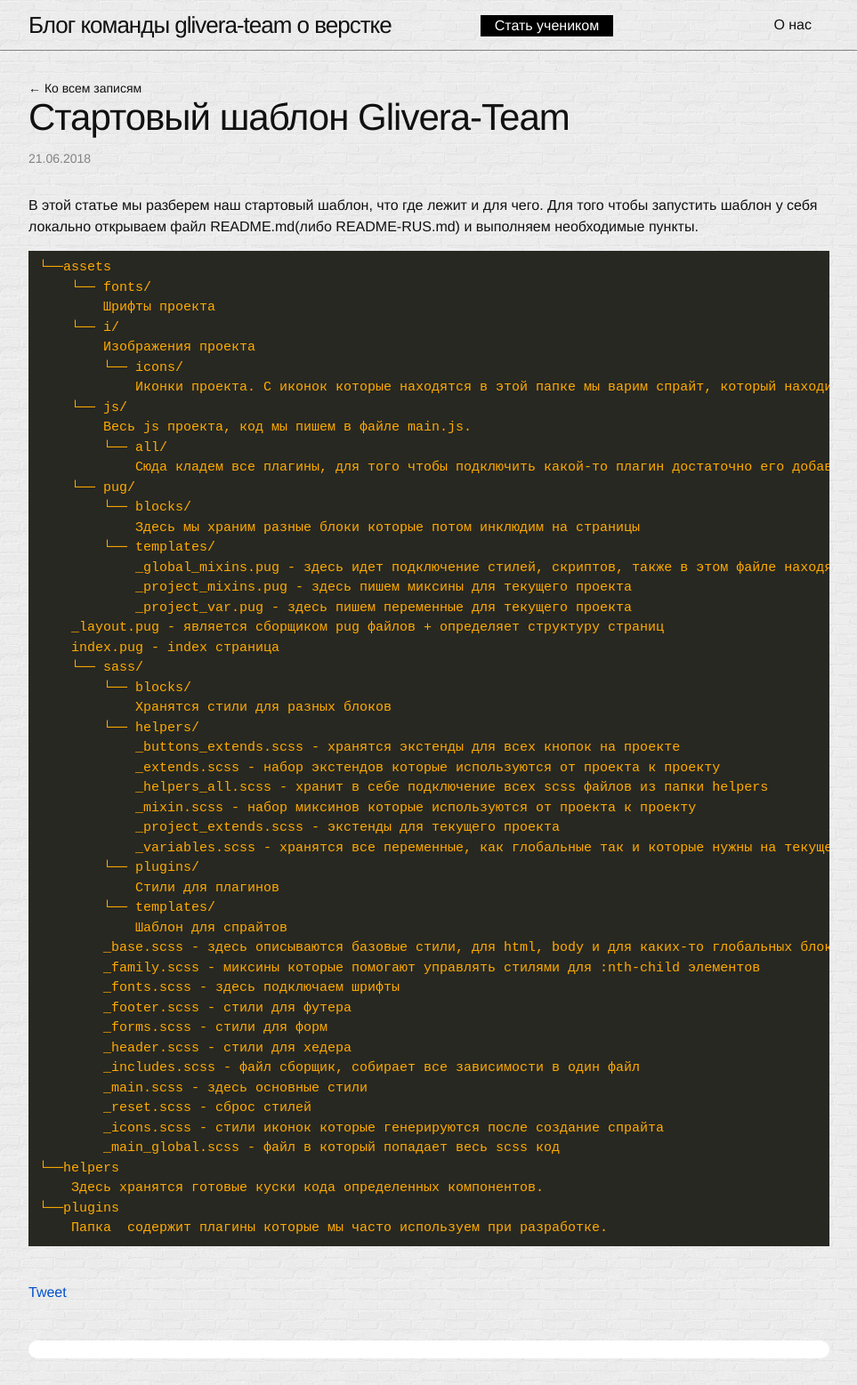
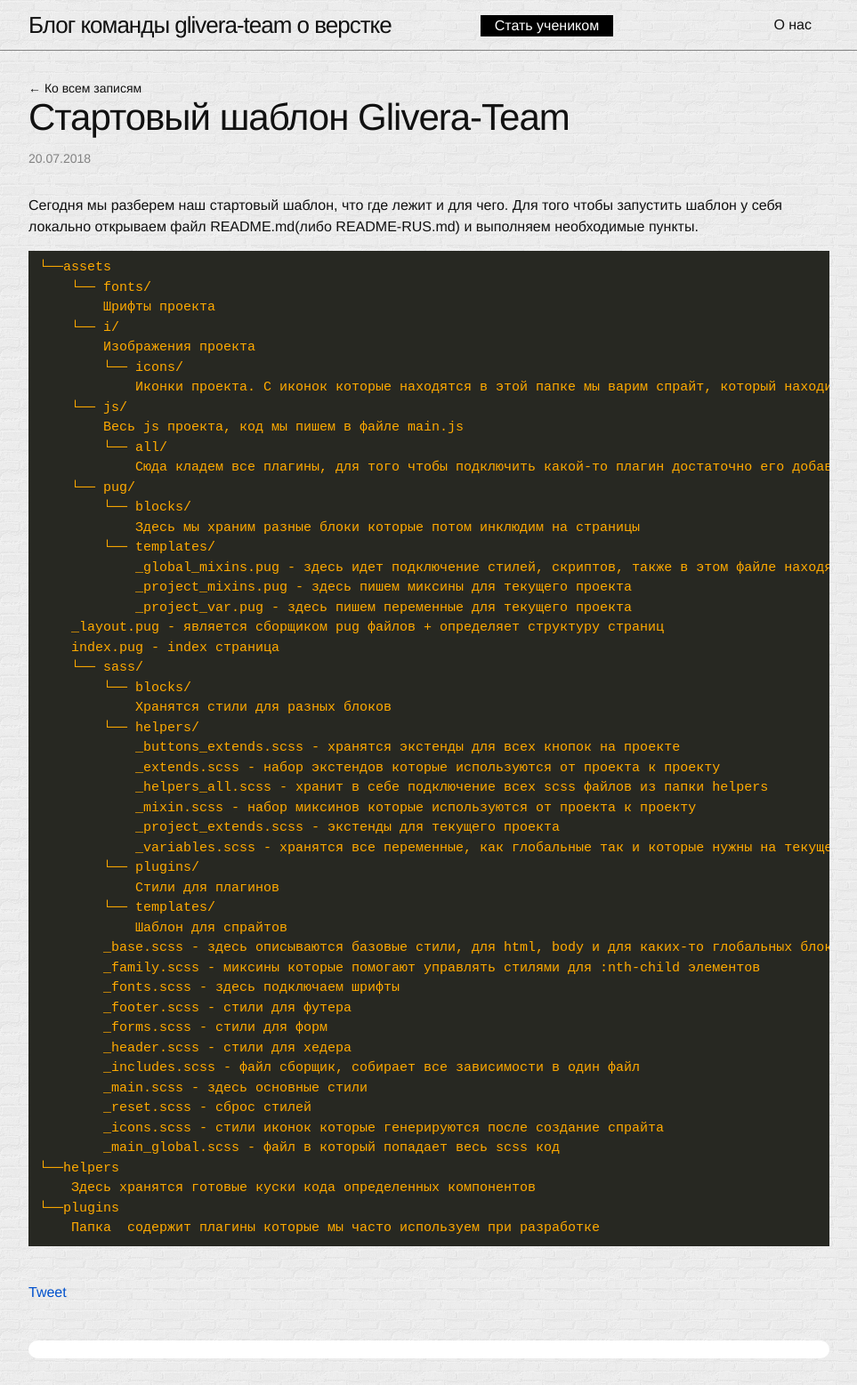
Before and after one commit to glivera-team/glivera-team.github.io, a Jekyll site: the page built from _posts/2018-06-21-start-template.markdown, in a window 1280 px wide. Shown: the whole page at 89% size, without its empty margins (158-1121 px from the left). Built offline with Jekyll 4.4.1, drawn with Linux system fonts in a browser that asks for light colours; comment, search, counter and statistics services are not loaded.

Commit message:
Another one fix

```diff
--- a/_posts/2018-06-21-start-template.markdown
+++ b/_posts/2018-06-21-start-template.markdown
@@ -1,13 +1,13 @@
 ---
 layout: post
 title:  "Стартовый шаблон Glivera-Team"
-date:   2018-06-21 12:00:00 +0300
+date:   2018-07-20 11:00:00 +0300
 categories: structure
 lang: ru
 autor:  glivera-team
 ---
 
-В этой статье мы разберем наш стартовый шаблон, что где лежит и для чего. Для того чтобы запустить шаблон у себя локально открываем файл README.md(либо README-RUS.md) и выполняем необходимые пункты.
+Сегодня мы разберем наш стартовый шаблон, что где лежит и для чего. Для того чтобы запустить шаблон у себя локально открываем файл README.md(либо README-RUS.md) и выполняем необходимые пункты.
 
 {% highlight html %}
 └──assets
@@ -18,9 +18,9 @@
 		└── icons/
 			Иконки проекта. С иконок которые находятся в этой папке мы варим спрайт, который находится в следующей папке sprite
 	└── js/
-		Весь js проекта, код мы пишем в файле main.js.
+		Весь js проекта, код мы пишем в файле main.js
 		└── all/
-			Сюда кладем все плагины, для того чтобы подключить какой-то плагин достаточно его добавить в эту папку, после этого все ее содержимое конкатенируется в один файл.
+			Сюда кладем все плагины, для того чтобы подключить какой-то плагин достаточно его добавить в эту папку, после этого все ее содержимое конкатенируется в один файл
 	└── pug/
 		└── blocks/
 			Здесь мы храним разные блоки которые потом инклюдим на страницы
@@ -56,7 +56,7 @@
 		_icons.scss - стили иконок которые генерируются после создание спрайта
 		_main_global.scss - файл в который попадает весь scss код
 └──helpers
-	Здесь хранятся готовые куски кода определенных компонентов.
+	Здесь хранятся готовые куски кода определенных компонентов
 └──plugins
-	Папка  содержит плагины которые мы часто используем при разработке.
+	Папка  содержит плагины которые мы часто используем при разработке
 {% endhighlight %}
```
